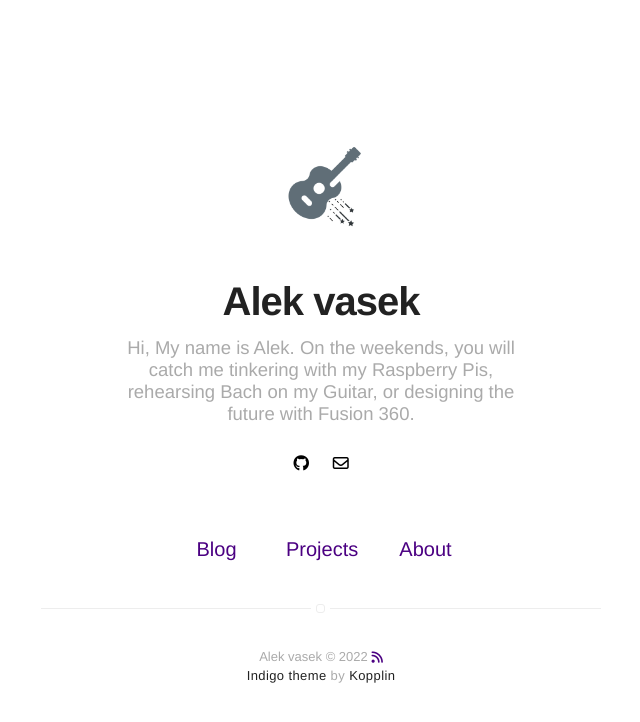
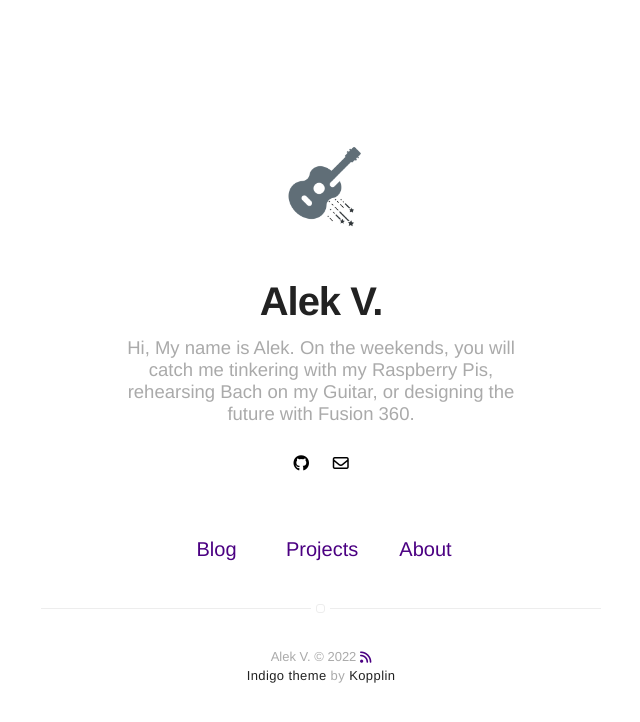
Before and after one commit to alekthegenius/alekthegenius.github.io, a Jekyll site: the page built from index.html, in a window 1280 px wide. Shown: the top 722 px of the page, without its empty margins (319-959 px from the left). Built offline with Jekyll 4.4.1, drawn with Linux system fonts in a browser that asks for light colours; nearby versions of some CDN libraries.

Commit message:
Update _config.yml

```diff
--- a/_config.yml
+++ b/_config.yml
@@ -1,5 +1,5 @@
 # main text of home
-title: Alek vasek
+title: Alek V.
 bio: Hi, My name is Alek. On the weekends, you will catch me tinkering with my Raspberry Pis, rehearsing Bach on my Guitar, or designing the future with Fusion 360.
 
 # if it's an external image, update below for true
```
